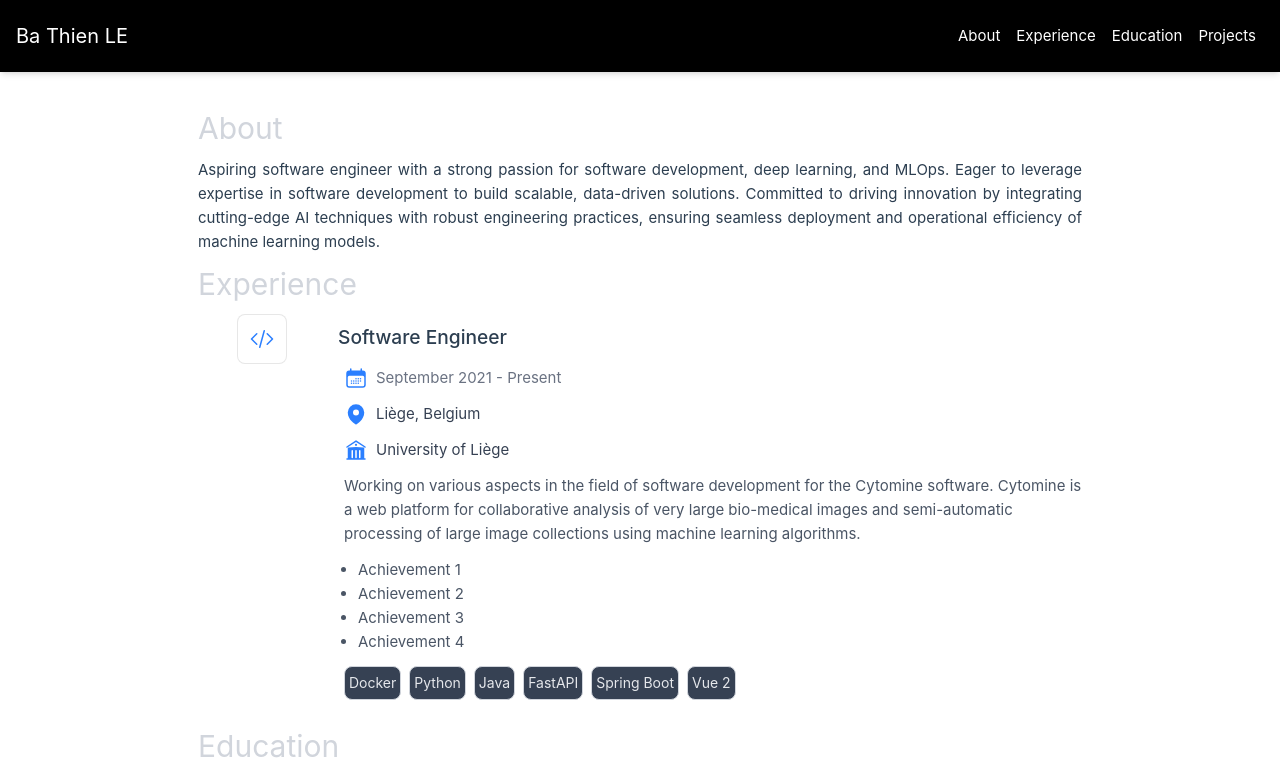
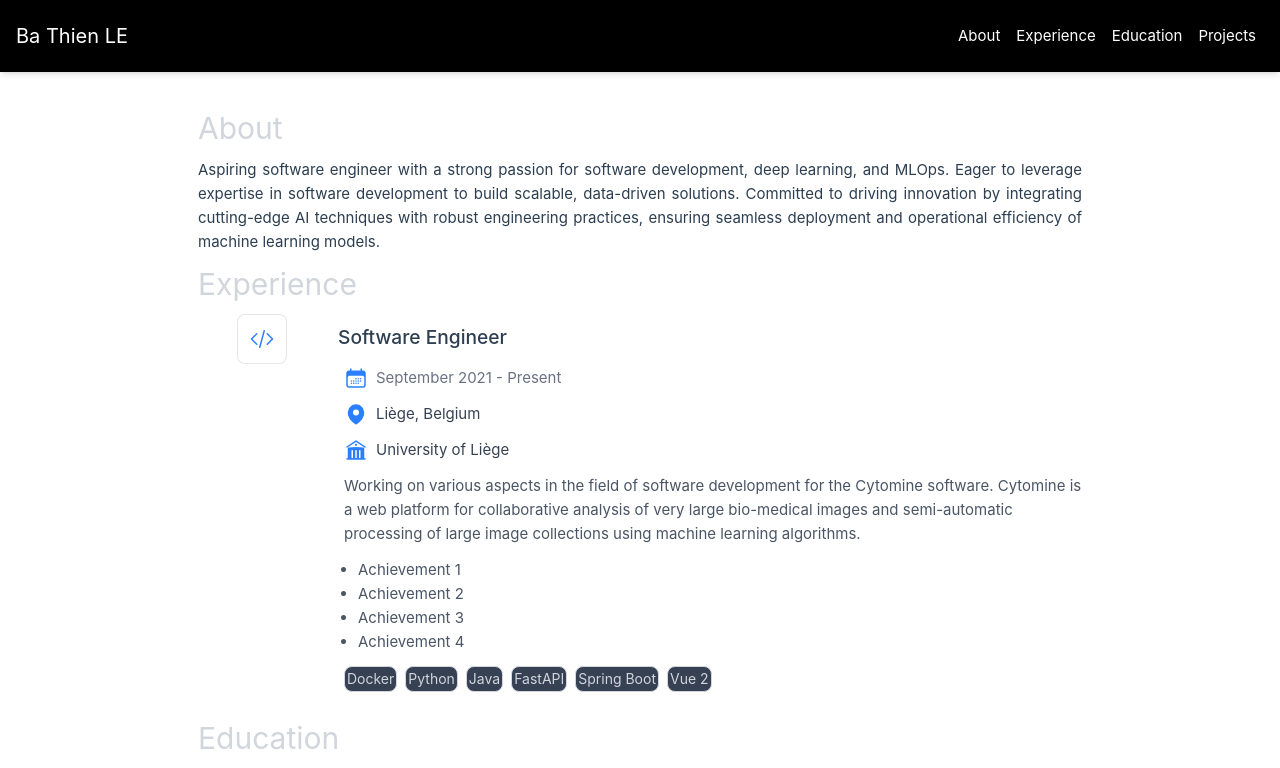
Before and after one commit to bathienle/bathienle.github.io, a Vue app: page / in a window 1280 px wide. Shown: the top 768 px of the page. Built offline with nearby package versions, Linux system fonts and the light colour scheme.

Commit message:
Add TagItem unit tests

```diff
--- a/src/components/TagItem.vue
+++ b/src/components/TagItem.vue
@@ -1,6 +1,6 @@
 <template>
-  <div class="p-1 bg-gray-700 rounded-lg border border-gray-300">
-    <span class="text-sm text-gray-200">{{ text }}</span>
+  <div class="flex items-center justify-center p-0.5 bg-gray-700 rounded-lg border border-gray-300">
+    <span class="text-sm text-gray-300">{{ text }}</span>
   </div>
 </template>
 
```
Also changed, not shown: 1 other file (tests, documents, lock files or other folders).
